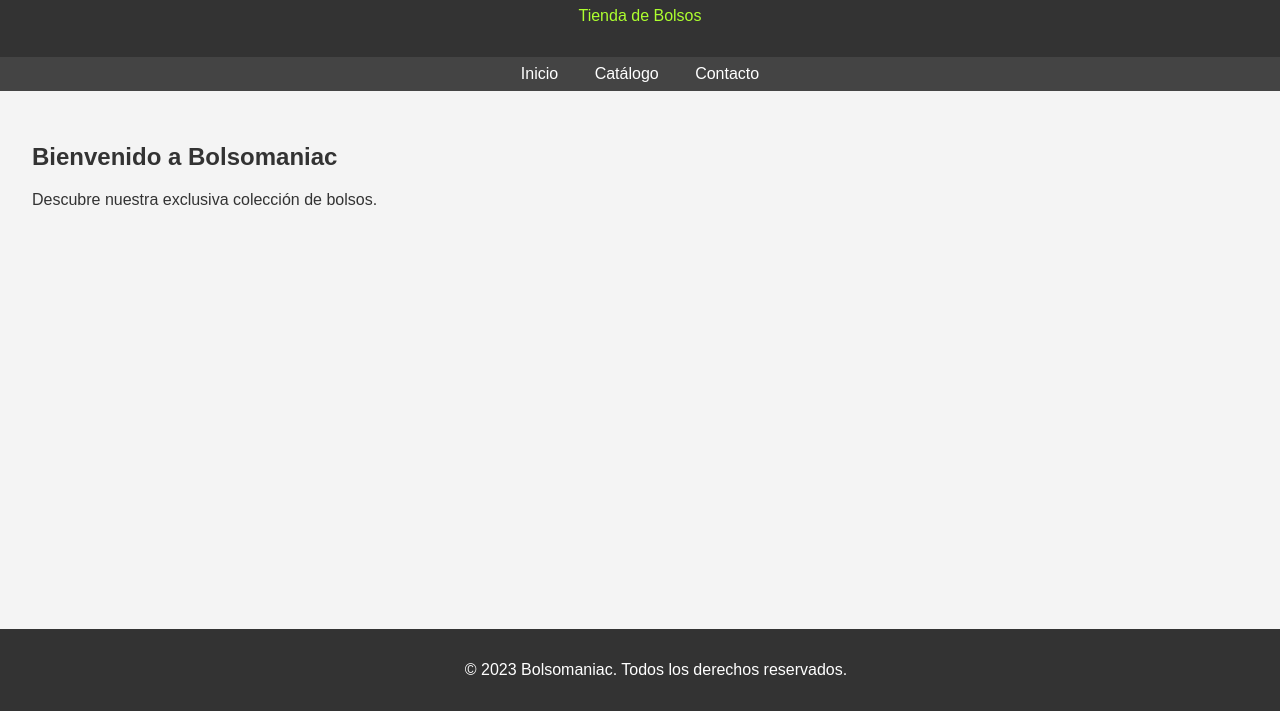
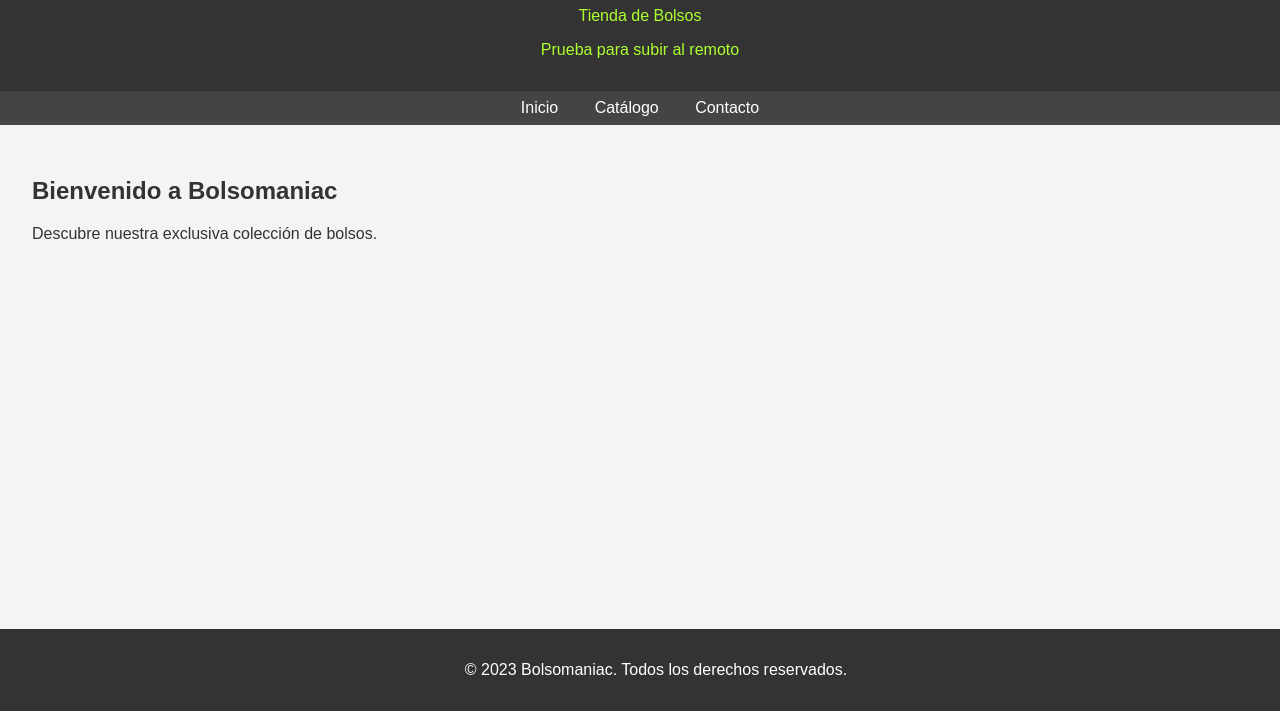
Before and after one commit to ines180/bolsomaniac-remoto, a plain HTML site: page index.html in a window 1280 px wide. Shown: the part 89-800 px from the top of the page. Drawn offline with Linux system fonts and the light colour scheme.

Commit message:
cambios en index desde el clonado en local

```diff
--- a/index.html
+++ b/index.html
@@ -11,6 +11,7 @@
     <header>
         <h1>Bolsomaniac - La mejor tienda de bolsos</h1>
         <p>Tienda de Bolsos</p>
+        <p>Prueba para subir al remoto</p>
     </header>
 
     <nav>
```
